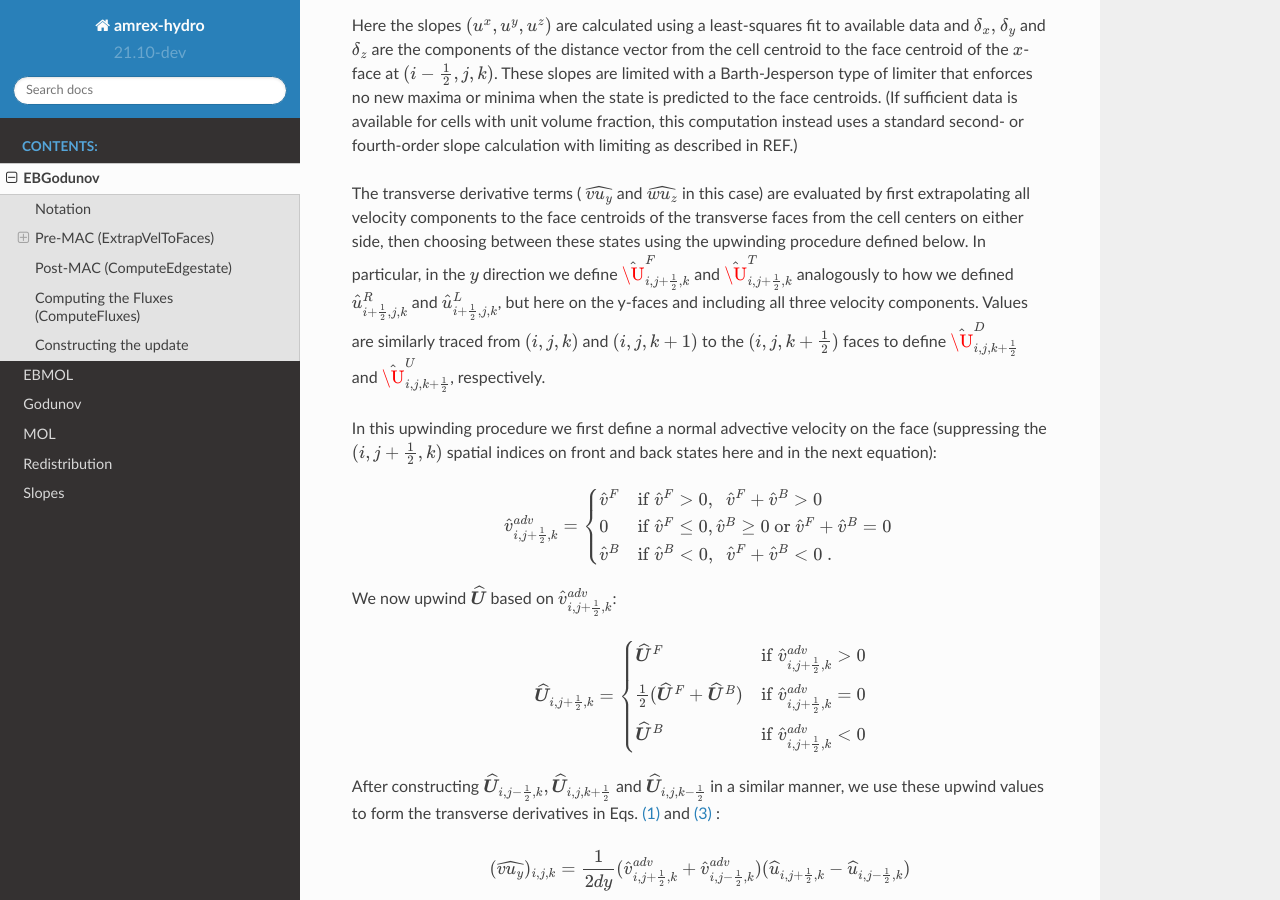
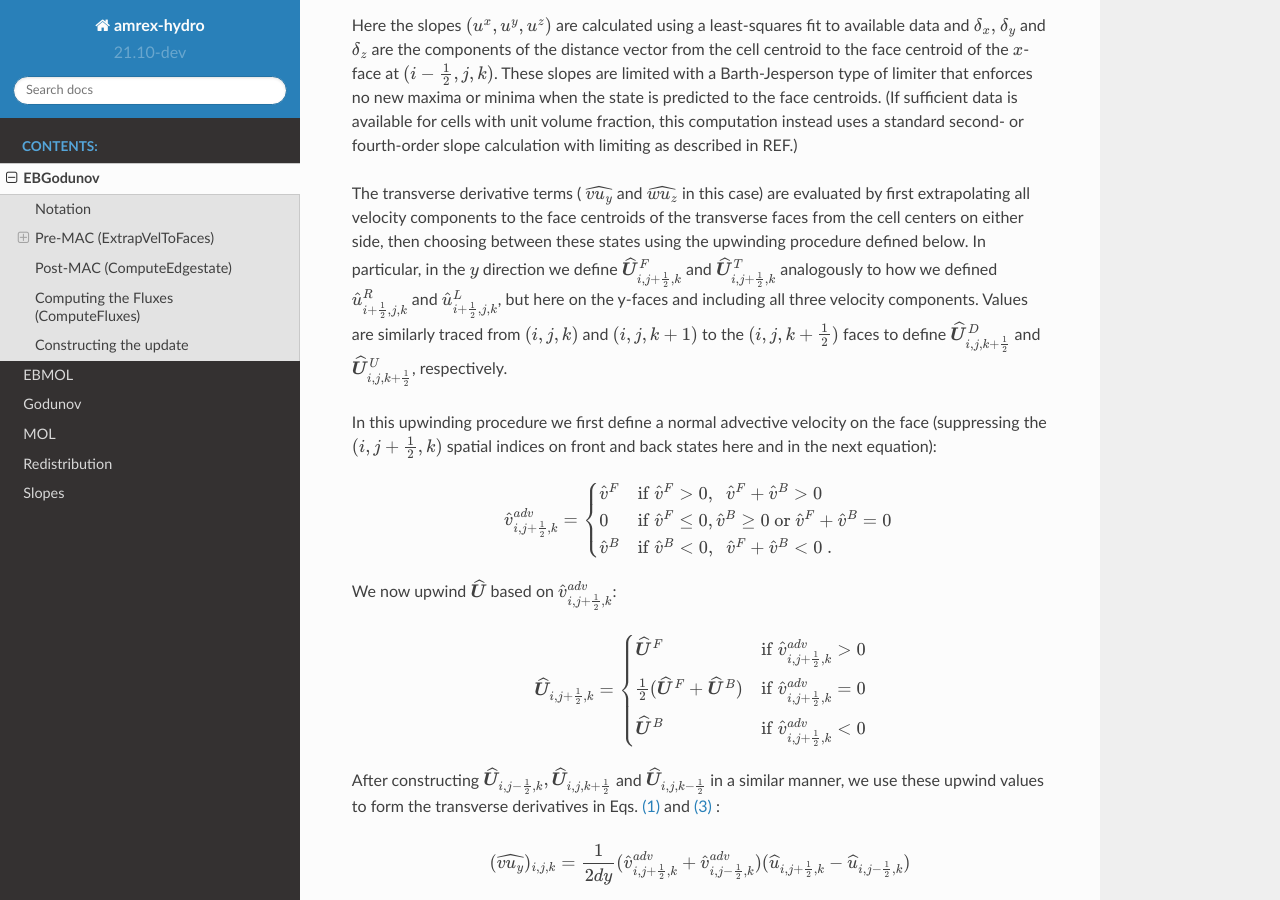
Before and after one commit to AMReX-Fluids/AMReX-Hydro, a Sphinx documentation site: the page built from Docs/source/EBGodunov.rst, in a window 1280 px wide and 900 px high, scrolled down 1046 px. Built offline with Sphinx 7.4.7 and the Read the Docs theme 2.0.0, drawn with Linux system fonts in a browser that asks for light colours.

Commit message:
fix more macros

```diff
--- a/Docs/source/EBGodunov.rst
+++ b/Docs/source/EBGodunov.rst
@@ -75,13 +75,15 @@ are evaluated by first extrapolating all velocity components
 to the face centroids of the transverse faces from the cell centers on either side,
 then choosing between these states using the upwinding procedure
 defined below.  In particular, in the :math:`y` direction we define
-:math:`\hat{\U}^F_{i,j+\frac{1}{2},k}` and :math:`\hat{\U}^T_{i,j+\frac{1}{2},k}`
+:math:`\widehat{\boldsymbol{U}}^F_{i,j+\frac{1}{2},k}` and
+:math:`\widehat{\boldsymbol{U}}^T_{i,j+\frac{1}{2},k}`
 analogously to how we defined
 :math:`\hat{u}_{i+\frac{1}{2},j,k}^{R}` and :math:`\hat{u}_{i+\frac{1}{2},j,k}^{L}`,
 but here on the y-faces and including all three velocity components.
 Values are similarly traced from :math:`(i,j,k)` and :math:`(i,j,k+1)`
 to the :math:`(i,j,k+\frac{1}{2})` faces to define
-:math:`\hat{\U}^D_{i,j,k+\frac{1}{2}}` and :math:`\hat{\U}^{U}_{i,j,k+\frac{1}{2}}`, respectively.
+:math:`\widehat{\boldsymbol{U}}^D_{i,j,k+\frac{1}{2}}` and
+:math:`\widehat{\boldsymbol{U}}^{U}_{i,j,k+\frac{1}{2}}`, respectively.
 
 In this upwinding procedure we first define a normal advective
 velocity on the face
```
